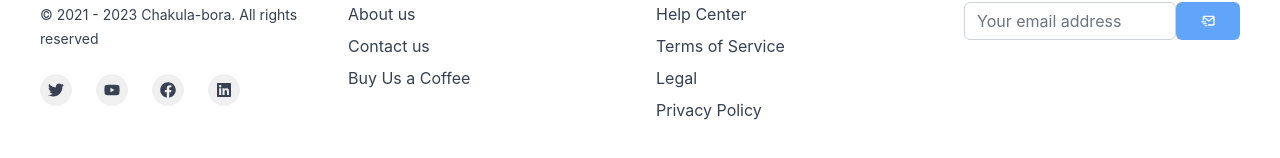
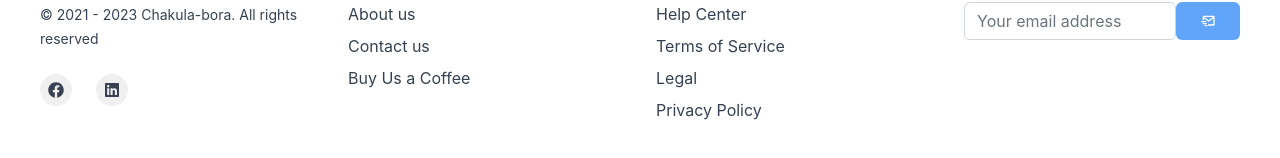
Before and after one commit to uchman005/chakulabora, a Next.js app: page / in a window 1280 px wide. Shown: the part 2164-2322 px from the top of the page. Built offline with nearby package versions, Linux system fonts and the light colour scheme.

Commit message:
Removed the yet to be added social handles

```diff
--- a/src/components/Footer.tsx
+++ b/src/components/Footer.tsx
@@ -69,18 +69,19 @@ export default function Footer() {
                             © 2021 - {new Date().getFullYear()} Chakula-bora. All rights reserved
                         </span>
                         <div className='flex gap-4'>
-                            <SocialButton label={'Twitter'} href={'#'}>
-                                <FaTwitter />
-                            </SocialButton>
-                            <SocialButton label={'YouTube'} href={'#'}>
-                                <FaYoutube />
-                            </SocialButton>
+
                             <SocialButton label={'Instagram'} href={'https://web.facebook.com/groups/675166221332788'}>
                                 <FaFacebook />
                             </SocialButton>
                             <SocialButton label={'Instagram'} href={'https://www.linkedin.com/company/passionofhopeinternational/'}>
                                 <FaLinkedin />
                             </SocialButton>
+                            {/* <SocialButton label={'Twitter'} href={'#'}>
+                                <FaTwitter />
+                            </SocialButton>
+                            <SocialButton label={'YouTube'} href={'#'}>
+                                <FaYoutube />
+                            </SocialButton> */}
                         </div>
                     </div>
                     <div className='flex flex-col gap-2'>
```
